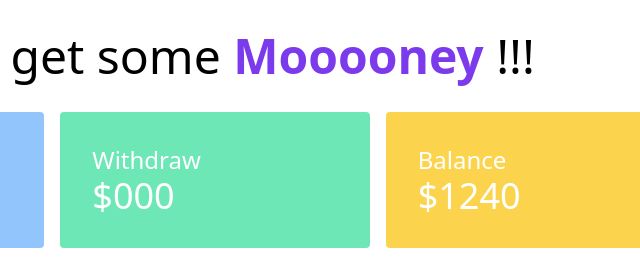
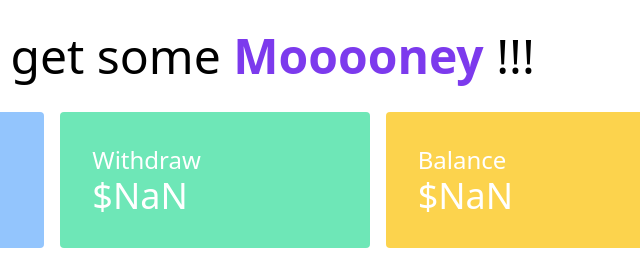
Before and after one commit to bishnunth20/simple-bank, a plain HTML site: page banking.html in a window 1280 px wide. Both pictures are taken after a click on the button "Withdraw". Shown: the top 270 px of the page, 425-1065 px from the left. Drawn offline with nearby package versions, Linux system fonts and the light colour scheme.

Commit message:
25-8 Money withdraw and reduce balance for withdraw

```diff
--- a/banking.html
+++ b/banking.html
@@ -22,7 +22,7 @@
         </div>
         <div class="bg-green-300 p-8 rounded">
           <h3 class="text-2xl">Withdraw</h3>
-          <h4 class="text-4xl">$000</h4>
+          <h4 class="text-4xl">$<span id="withdraw-total">00</span></h4>
         </div>
         <div class="bg-yellow-300 p-8 rounded">
           <h3 class="text-2xl">Balance</h3>
--- a/js/banking.js
+++ b/js/banking.js
@@ -22,3 +22,30 @@ document.getElementById('deposit-button').addEventListener
   // clear the deposit input field
   depositInput.value = '';
 })
+
+// handle withdraw button event handler
+document.getElementById('withdraw-button').addEventListener
+('click', function () {
+  const withdrawInput = document.getElementById('withdraw-input');
+  const withdrawAmountText = withdrawInput.value;
+  const newWithdrawAmount = parseFloat(withdrawAmountText);
+
+  // set withdraw total
+  const withdrawTotal = document.getElementById('withdraw-total');
+  const previousWithdrawText = withdrawTotal.innerText;
+  const previousWithdrawTotal = parseFloat(previousWithdrawText);
+
+  const newWithdrawTotal = previousWithdrawTotal + newWithdrawAmount;
+  withdrawTotal.innerText = newWithdrawTotal;
+
+  // update balance
+  const balanceTotal = document.getElementById('balance-total');
+  const previousBalanceText = balanceTotal.innerText;
+  const previousBalanceTotal = parseFloat(previousBalanceText);
+  const newBalanceTotal = previousBalanceTotal - newWithdrawAmount;
+
+  balanceTotal.innerText = newBalanceTotal;
+
+  // clear withdraw input
+  withdrawInput.value = '';
+})
```
